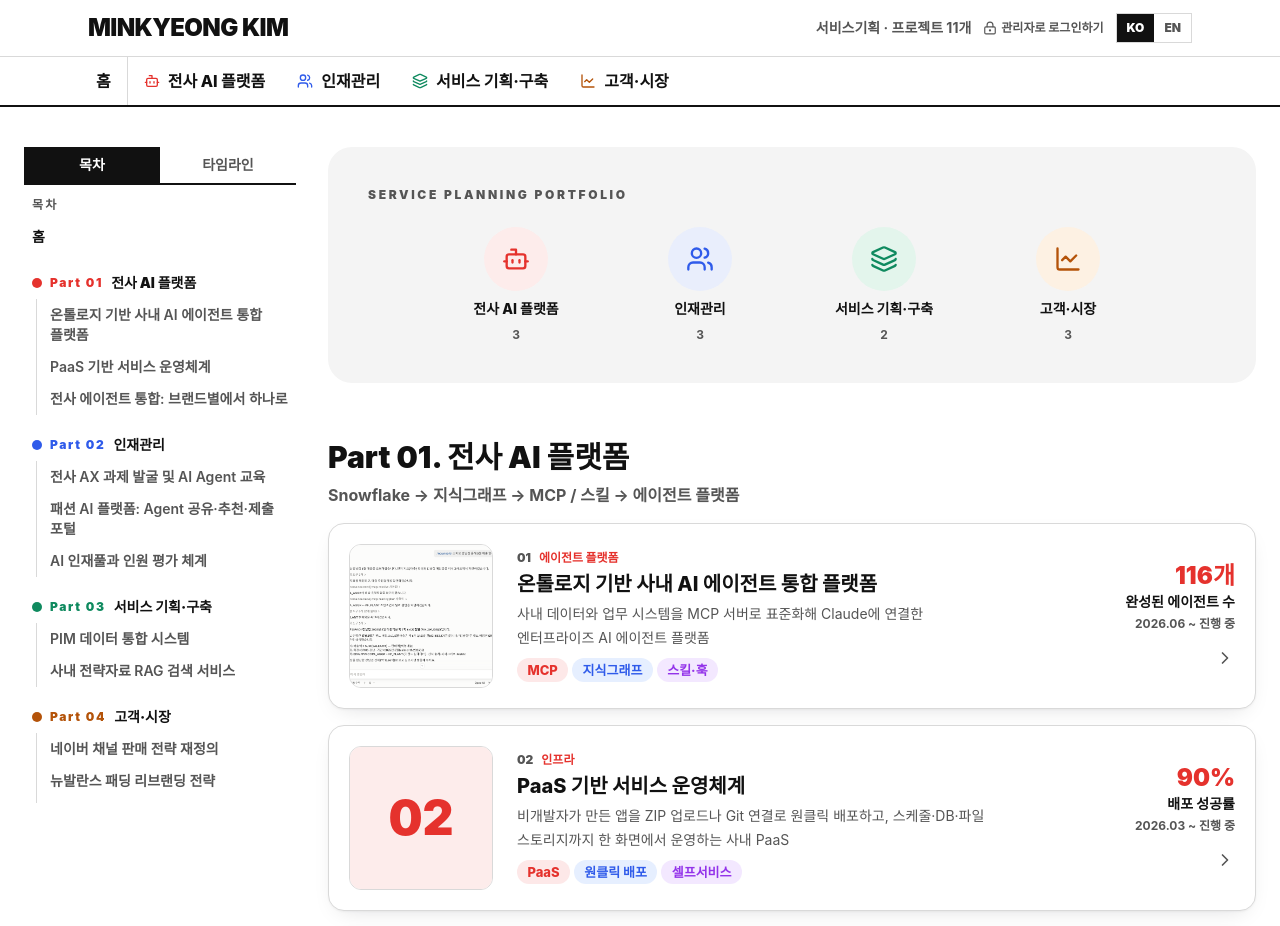
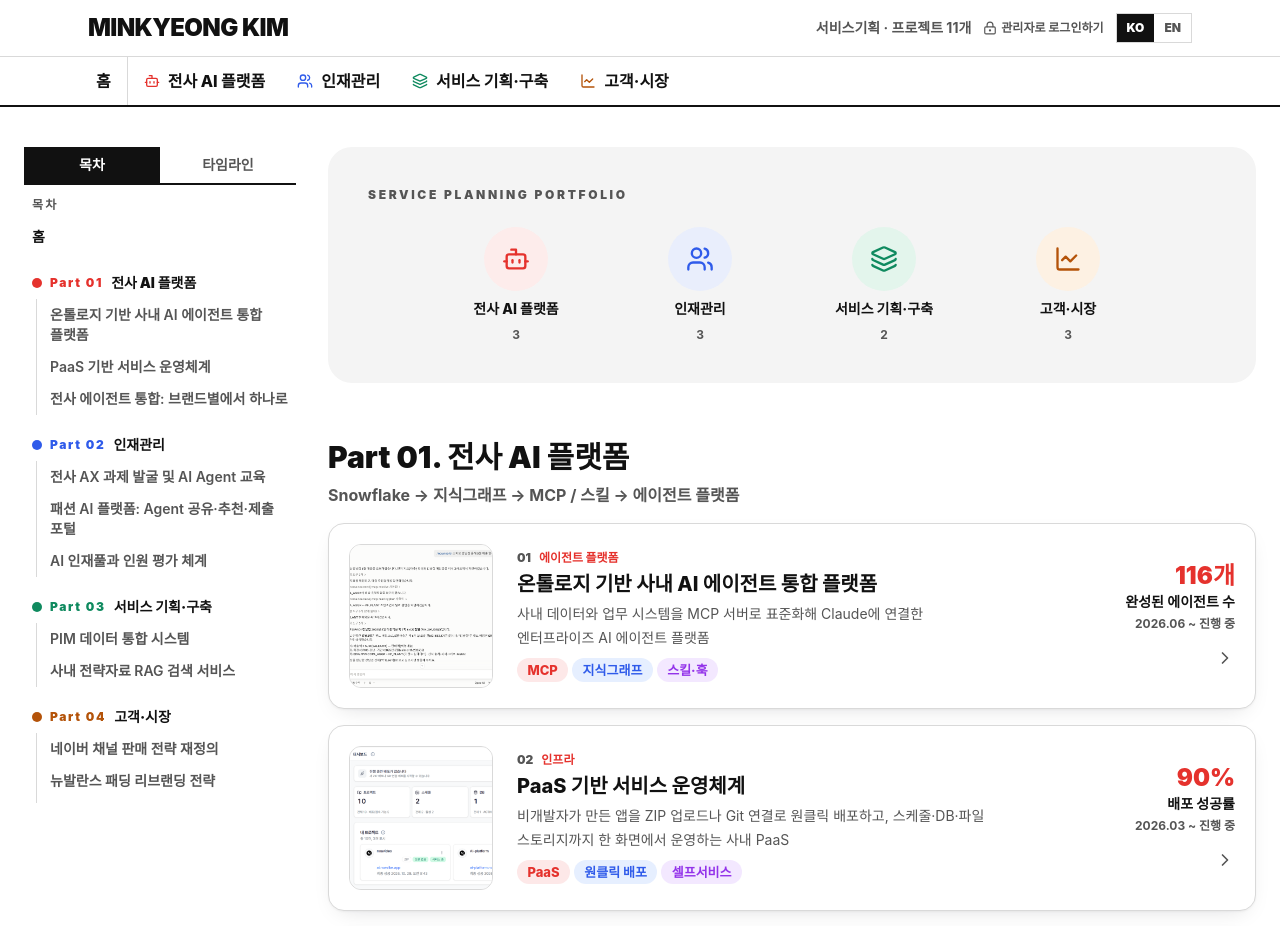
Before and after one commit to MINKYEONG-GIM/portfolio, a Next.js app: page / in a window 1280 px wide. Shown: the top 926 px of the page. Built offline with nearby package versions, Linux system fonts and the light colour scheme; no server answers; a web font is replaced by a local one.

Commit message:
PaaS 기반 서비스 운영체계: 대시보드 이미지와 썸네일 추가
Co-Authored-By: Claude Fable 5.1 <noreply@anthropic.com>

```diff
--- a/src/data/projects.en.ts
+++ b/src/data/projects.en.ts
@@ -179,6 +179,19 @@ export const PROJECTS_EN: Record<string, Partial<Project>> = {
       }
     ],
     steps: ["One-click deploy via ZIP or Git", "Ship deployment guardrails", "Automate pre-deploy checks with a Claude skill", "Run schedules, DBs and storage", "Fewer inquiries · self-service"],
+    image: {
+      src: "/projects/paas-dashboard.png",
+      alt: "PaaS dashboard: one-click deploy shortcut, project/schedule/DB/file-storage/limit cards, and my projects with ZIP deployment, error counts, service status and last success time",
+      caption: "PaaS dashboard: one-click deploy · projects, schedules, DBs, storage and limits · my project status",
+      width: 1553,
+      height: 746
+    },
+    thumb: {
+      src: "/projects/paas-dashboard-thumb.png",
+      alt: "PaaS dashboard",
+      width: 1000,
+      height: 1000
+    },
     stack: ["Next.js", "Serverless", "Claude Code Skill"],
     tags: ["PaaS", "One-click deployment", "Self-service"]
   },
--- a/src/data/projects.ts
+++ b/src/data/projects.ts
@@ -353,6 +353,19 @@ export const PROJECTS: Project[] = [
       }
     ],
     steps: ["ZIP · Git 연결 원클릭 배포", "원클릭 배포 가드레일 배포", "Claude Skill로 배포 준비 자동화", "스케줄 · DB · 스토리지 운영", "문의 감소 · 셀프서비스"],
+    image: {
+      src: "/projects/paas-dashboard.png",
+      alt: "PaaS 대시보드: 원클릭 배포 바로가기, 프로젝트·스케줄·DB·파일 스토리지·생성 한도 카드, 내 프로젝트 목록(ZIP 배포, 오류 수, 서비스 상태, 최종 성공 시각)",
+      caption: "PaaS 대시보드: 원클릭 배포 · 프로젝트/스케줄/DB/스토리지/생성 한도 · 내 프로젝트 상태",
+      width: 1553,
+      height: 746
+    },
+    thumb: {
+      src: "/projects/paas-dashboard-thumb.png",
+      alt: "PaaS 대시보드",
+      width: 1000,
+      height: 1000
+    },
     stack: ["Next.js", "Serverless", "Claude Code Skill"],
     tags: ["PaaS", "원클릭 배포", "셀프서비스"]
   },
```
Also changed, not shown: public/projects/paas-dashboard-thumb.png (added), public/projects/paas-dashboard.png (added).
